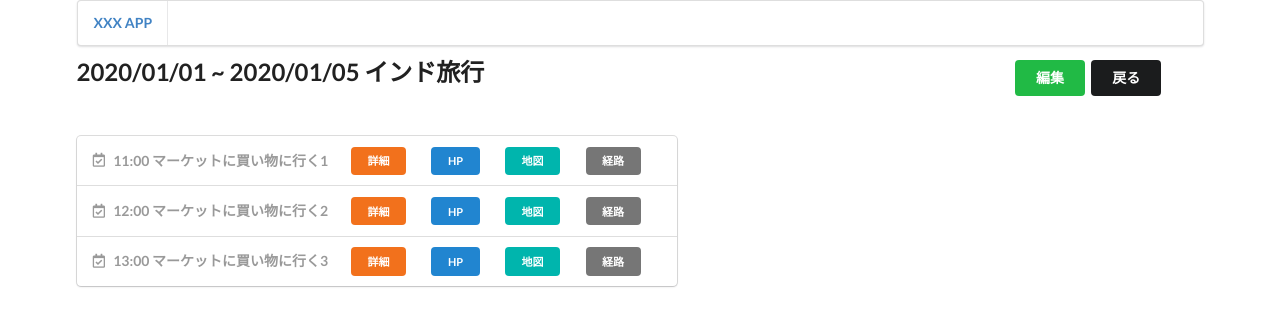
After one commit to ytskmt14/django-sample, a Django app: page /detail in a window 1280 px wide. The commit adds this page. Shown: the top 326 px of the page. Run offline with Django 3.2, Linux system fonts and the light colour scheme; some libraries are stand-ins or nearby versions.

Commit message:
詳細画面、個別詳細画面のフロント側 first commit  #10

```diff
--- a/bookmarkapp/urls.py
+++ b/bookmarkapp/urls.py
@@ -5,4 +5,7 @@ from . import views
 app_name = 'bookmarkapp'
 urlpatterns = [
   path('', views.index, name='index'),
+  # path('detail/<int:pk>', views.detail, name='detail'),
+  path('detail', views.detail, name='detail'),
+  path('sub_detail', views.sub_detail, name='sub_detail'),
 ]
--- a/bookmarkapp/views.py
+++ b/bookmarkapp/views.py
@@ -1,4 +1,4 @@
-from django.views.generic import ListView,TemplateView
+from django.views.generic import ListView, DetailView, TemplateView
 
 # 旅行一覧ページ用View
 # class IndexView(ListView):
@@ -6,3 +6,13 @@ class IndexView(TemplateView):
     template_name = "bookmarkapp/index.html"
 
 index = IndexView.as_view()
+
+class DetailView(TemplateView):
+    template_name = "bookmarkapp/detail.html"
+
+detail = DetailView.as_view()
+
+class SubDetailView(TemplateView):
+    template_name = "bookmarkapp/sub_detail.html"
+
+sub_detail = SubDetailView.as_view()
--- a/static/css/style.css
+++ b/static/css/style.css
@@ -13,3 +13,7 @@
 .hover-darken:hover::before {
     background-color: rgba(0, 0, 0, 0.3);
 }
+
+#detail_button {
+    margin-left: 20px;
+}
--- /dev/null
+++ b/templates/bookmarkapp/detail.html
@@ -0,0 +1,93 @@
+{### base.htmlを継承する ###}
+{% extends 'base.html' %}
+
+{### staticディレクトリ配下を参照するおまじない ###}
+{% load static %}
+
+{### ページタイトル（タブに表示されるとこ）を定義 ###}
+{% block title %}旅のしおり詳細{% endblock %}
+
+{### ページごとのcssを定義 ###}
+{% block extra_css %}
+<link rel="stylesheet" href="https://cdn.jsdelivr.net/npm/semantic-ui@2.4.2/dist/semantic.min.css">
+<script src="https://code.jquery.com/jquery-3.2.1.min.js"></script>
+<script src="https://cdn.jsdelivr.net/npm/semantic-ui@2.4.2/dist/semantic.min.js"></script>
+{% endblock  %}
+
+{### ページの内容を定義 ###}
+{% block content %}
+<!-- タイトル -->
+<div class="ui grid">
+    <div class="thirteen wide column">
+        <h2 class="ui header">
+            {## {% object.date_from %} ~ {% object.date_to %}  {% object.title %} ##}
+            2020/01/01 ~ 2020/01/05 インド旅行
+        </h2>
+    </div>
+    <div class="three wide column">
+        <a href="#" class="ui green button" role="button">編集</a>
+        <a href="#" class="ui black button" role="button">戻る</a>
+    </div>
+</div>
+<!-- 日程 -->
+<div class="ui styled accordion" style="margin-top: 40px;">
+    {## {% for item in sub_object %} ##}
+    {% for _ in ''|center:3 %}
+    <div class="title">
+        <i class="calendar check outline icon"></i>
+        {## {% item.estimated_time %} {% item.sub_title %} ##}
+        1{{ forloop.counter }}:00 マーケットに買い物に行く{{ forloop.counter }}
+        <!-- 詳細画面へ -->
+        <a href="#" class="mini ui orange button position" id="detail_button" role="button">
+            詳細
+        </a>
+        <!-- HP、地図、経路案内のリンクを設定していたらボタンを配置する -->
+        {## {% if item.hp_url is not None %} ##}
+        {## <a href="sub_object.hp_url" class="mini ui blue button position" id="detail_button" role="button"> ##}
+        <a href="#" class="mini ui blue button position" id="detail_button" role="button">
+            HP
+        </a>
+        {## {% endif %} ##}
+        {## {% if item.map_url is not None %} ##}
+        {## <a href="sub_object.map_url" class="mini ui teal button" id="detail_button" role="button"> </a>##}
+        <a href="#" class="mini ui teal button" id="detail_button" role="button">
+            地図
+        </a>
+        {## {% endif %} ##}
+        {## {% if item.root_url is not None %} ##}
+        {## <a href="sub_object.root_url" class="mini ui grey button" id="detail_button" role="button"> </a>##}
+        <a href="#" class="mini ui grey button" id="detail_button" role="button">
+            経路
+        </a>
+        {## {% endif %} ##}
+    </div>
+    <div class="content">
+        {## {% for sub_item in sub_object %} ##}
+        {% for _ in ''|center:4 %}
+        <ul>
+            <!-- ユーザーが重要度を設定することができ（1：最重要、2：重要、3：普通）、それに応じてフォントを変更 -->
+            {## {% if sub_item.importance == 1 %}##}
+            {% if forloop.counter == 1 %}
+            <li style="color: red; font-weight: bold;">
+                {## {% elif sub_item.importance == 2 %}##}
+                {% elif forloop.counter == 2 %}
+            <li style="font-weight: bold;">
+                {% else %}
+            <li>
+                {% endif %}
+                {## {% sub_item.content %}##}
+                有名なマーケット{{ forloop.counter }}で買い物！
+            </li>
+        </ul>
+        {% endfor %}
+    </div>
+    {% endfor %}
+</div>
+{% endblock %}
+
+{### ページごとのjsを定義 ###}
+{% block extra_js %}
+<script type="text/javascript">
+    $(".ui.accordion").accordion();
+</script>
+{% endblock  %}
```
Also changed, not shown: templates/bookmarkapp/sub_detail.html (added, +79 -0 lines).
